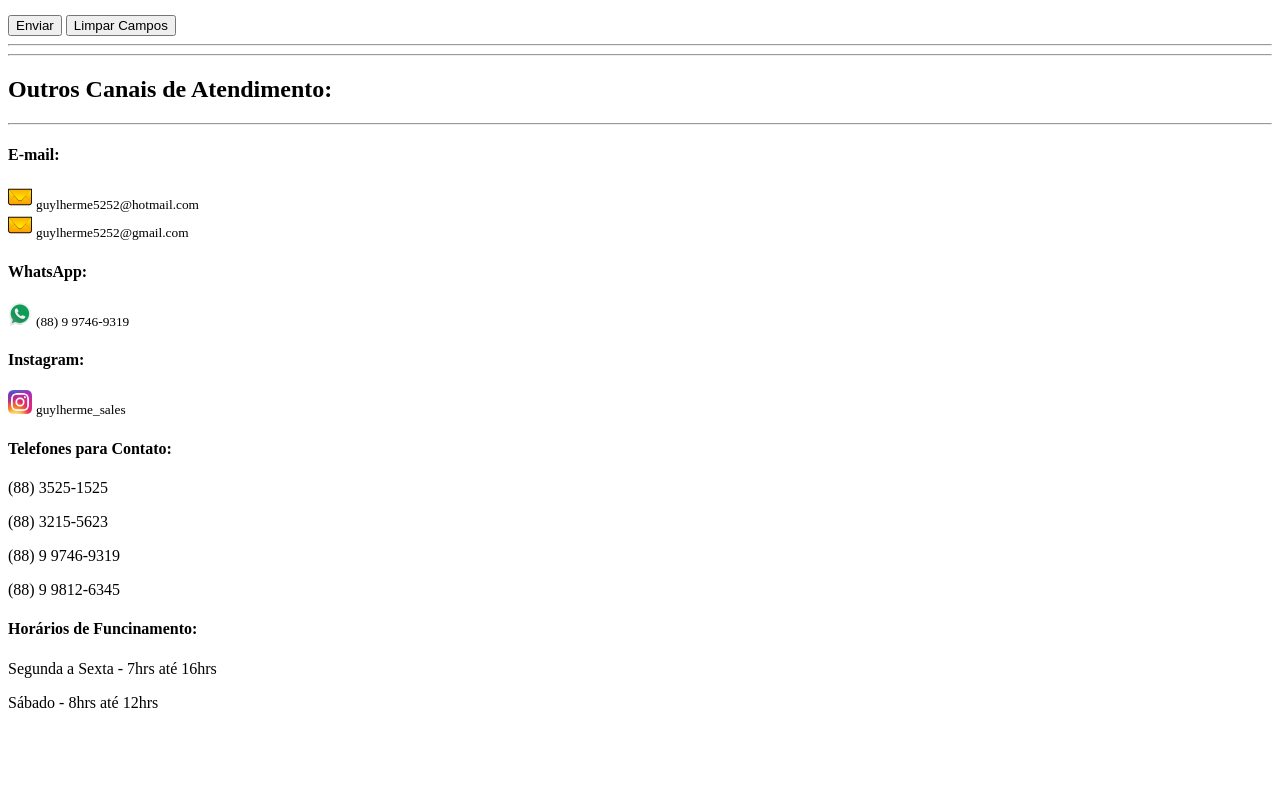
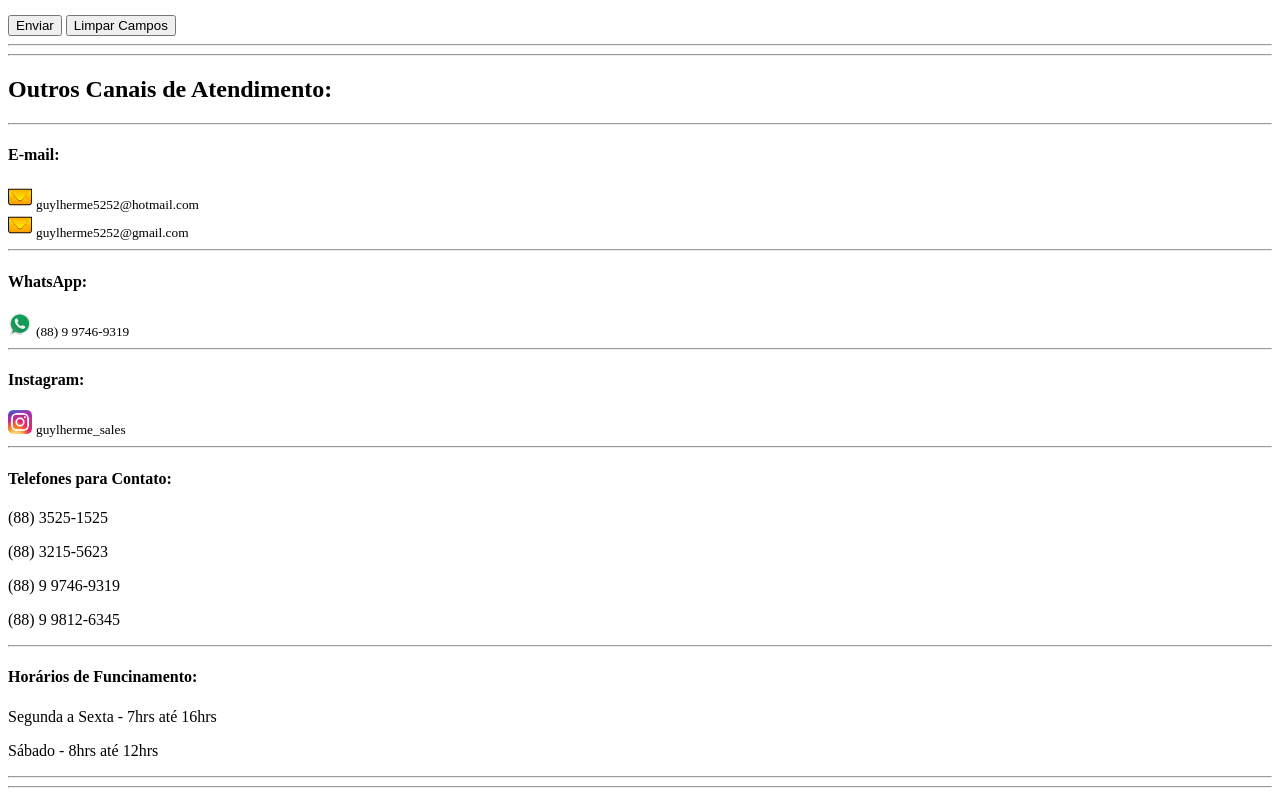
Before and after one commit to guylherme-sales/Contato, a plain HTML site: page index.html in a window 1280 px wide. Shown: the part 672-1468 px from the top of the page. Before the commit the page ends 1400 px from the top, so only its background shows below. Drawn offline with Linux system fonts and the light colour scheme.

Commit message:
separação das sessões

```diff
--- a/index.html
+++ b/index.html
@@ -58,17 +58,23 @@
             <small>guylherme5252@gmail.com</small>
         </section>
 
+        <hr>
+
         <section>
             <h4>WhatsApp:</h4>
             <a href="https://api.whatsapp.com/send?phone=5588997469319&text=Opa%20mano%2C%20tranquilo%3F%3F%3F" target="_blank"> <img src="imagens/WhatsApp-icon.png" alt="WhatsApp"></a>
             <small>(88) 9 9746-9319</small>
         </section>
 
+        <hr>
+
         <section>
             <h4>Instagram:</h4>
             <a href="https://www.instagram.com/guylherme_sales/" target="_blank"> <img src="imagens/1200px-Instagram_icon.png" width="24" height="24" alt="instagram"></a>
             <small>guylherme_sales</small>
         </section>
+
+        <hr>
 
         <section>
             <h4>Telefones para Contato:</h4>
@@ -78,11 +84,15 @@
             <p>(88) 9 9812-6345</p>
         </section>
 
+        <hr>
+
         <section>
             <h4>Horários de Funcinamento:</h4>
             <p>Segunda a Sexta - 7hrs até 16hrs</p>
             <p>Sábado - 8hrs até 12hrs</p>
         </section>
 
+        <hr><hr>
+
     </body>
 </html>
```
